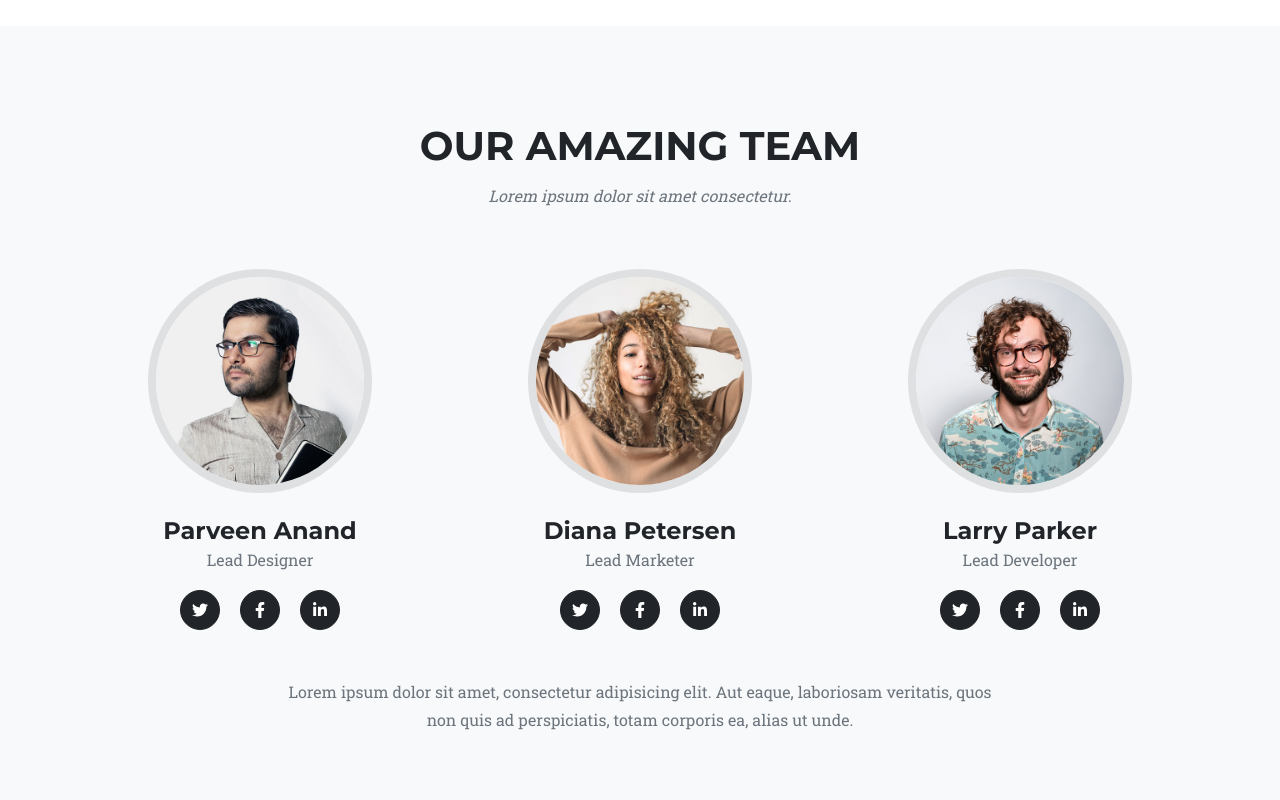
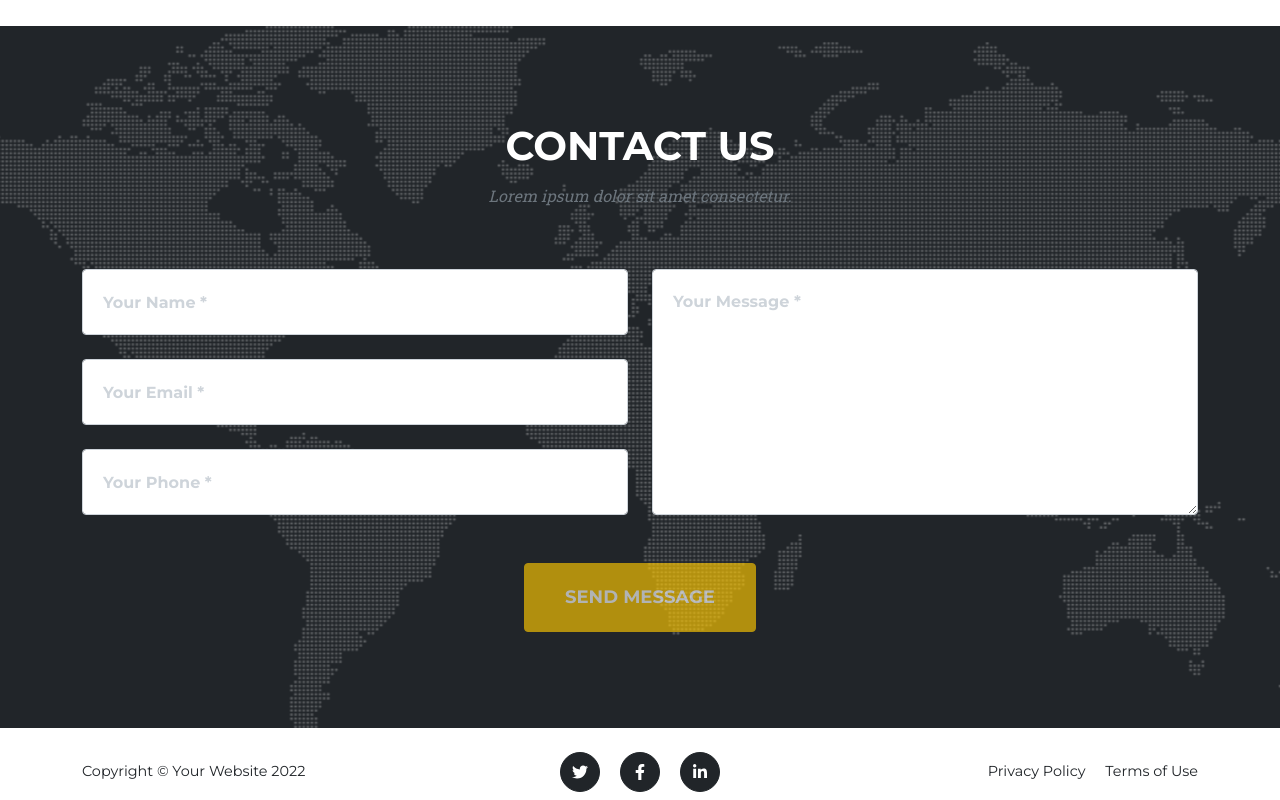
Before and after one commit to GedFlow/project_paris, a plain HTML site: page index.html in a window 1280 px wide. Shown: the part 4460-5260 px from the top of the page. Drawn offline with nearby package versions, Linux system fonts and the light colour scheme.

Commit message:
팀원 프로필 있는 부분 삭제 (필요시 찾을 것)

```diff
--- a/index.html
+++ b/index.html
@@ -242,50 +242,7 @@
                 </ul>
             </div>
         </section>
-        <!-- Team-->
-        <section class="page-section bg-light" id="team">
-            <div class="container">
-                <div class="text-center">
-                    <h2 class="section-heading text-uppercase">Our Amazing Team</h2>
-                    <h3 class="section-subheading text-muted">Lorem ipsum dolor sit amet consectetur.</h3>
-                </div>
-                <div class="row">
-                    <div class="col-lg-4">
-                        <div class="team-member">
-                            <img class="mx-auto rounded-circle" src="assets/img/team/1.jpg" alt="..." />
-                            <h4>Parveen Anand</h4>
-                            <p class="text-muted">Lead Designer</p>
-                            <a class="btn btn-dark btn-social mx-2" href="#!" aria-label="Parveen Anand Twitter Profile"><i class="fab fa-twitter"></i></a>
-                            <a class="btn btn-dark btn-social mx-2" href="#!" aria-label="Parveen Anand Facebook Profile"><i class="fab fa-facebook-f"></i></a>
-                            <a class="btn btn-dark btn-social mx-2" href="#!" aria-label="Parveen Anand LinkedIn Profile"><i class="fab fa-linkedin-in"></i></a>
-                        </div>
-                    </div>
-                    <div class="col-lg-4">
-                        <div class="team-member">
-                            <img class="mx-auto rounded-circle" src="assets/img/team/2.jpg" alt="..." />
-                            <h4>Diana Petersen</h4>
-                            <p class="text-muted">Lead Marketer</p>
-                            <a class="btn btn-dark btn-social mx-2" href="#!" aria-label="Diana Petersen Twitter Profile"><i class="fab fa-twitter"></i></a>
-                            <a class="btn btn-dark btn-social mx-2" href="#!" aria-label="Diana Petersen Facebook Profile"><i class="fab fa-facebook-f"></i></a>
-                            <a class="btn btn-dark btn-social mx-2" href="#!" aria-label="Diana Petersen LinkedIn Profile"><i class="fab fa-linkedin-in"></i></a>
-                        </div>
-                    </div>
-                    <div class="col-lg-4">
-                        <div class="team-member">
-                            <img class="mx-auto rounded-circle" src="assets/img/team/3.jpg" alt="..." />
-                            <h4>Larry Parker</h4>
-                            <p class="text-muted">Lead Developer</p>
-                            <a class="btn btn-dark btn-social mx-2" href="#!" aria-label="Larry Parker Twitter Profile"><i class="fab fa-twitter"></i></a>
-                            <a class="btn btn-dark btn-social mx-2" href="#!" aria-label="Larry Parker Facebook Profile"><i class="fab fa-facebook-f"></i></a>
-                            <a class="btn btn-dark btn-social mx-2" href="#!" aria-label="Larry Parker LinkedIn Profile"><i class="fab fa-linkedin-in"></i></a>
-                        </div>
-                    </div>
-                </div>
-                <div class="row">
-                    <div class="col-lg-8 mx-auto text-center"><p class="large text-muted">Lorem ipsum dolor sit amet, consectetur adipisicing elit. Aut eaque, laboriosam veritatis, quos non quis ad perspiciatis, totam corporis ea, alias ut unde.</p></div>
-                </div>
-            </div>
-        </section>
+
 
         <!-- Contact-->
         <section class="page-section" id="contact">
```
